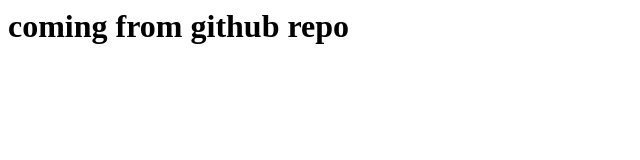
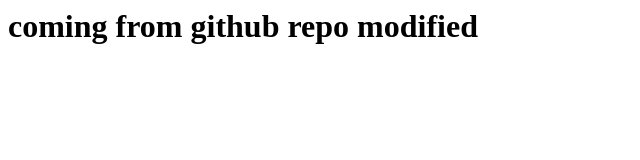
Before and after one commit to pvsobiee/webserver, a plain HTML site: page index.html in a window 1280 px wide. Shown: the whole page, without its empty margins (0-640 px from the left). Drawn offline with Linux system fonts and the light colour scheme.

Commit message:
Update index.html

```diff
--- a/index.html
+++ b/index.html
@@ -1 +1 @@
-<h1>coming from github repo</h1>
+<h1>coming from github repo modified</h1>
```
